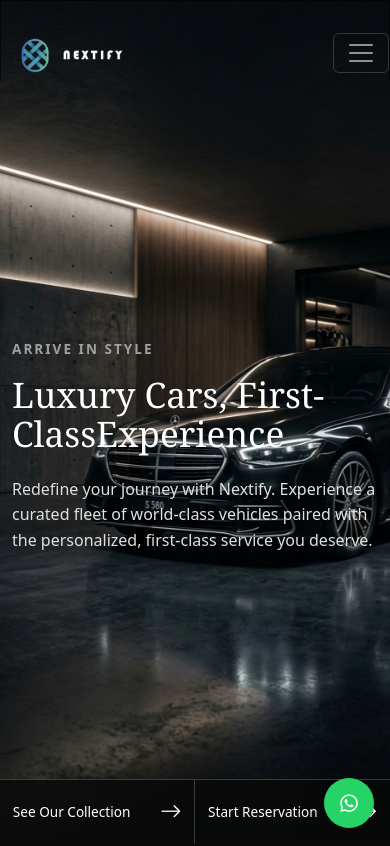
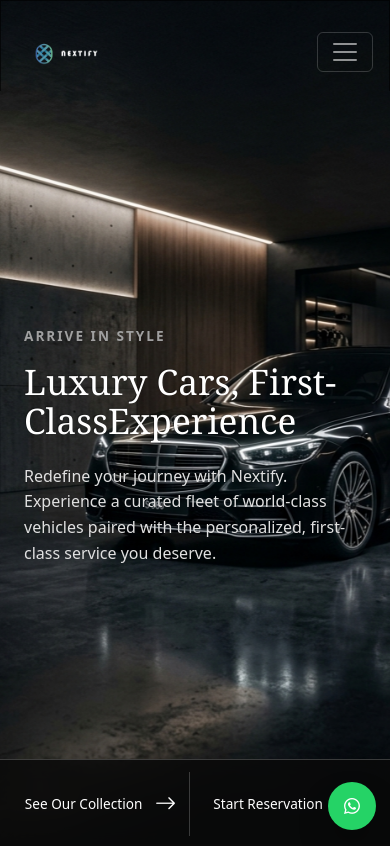
Before and after one commit to aadhilahamedd/Nextify, a React (Vite) app in the folder Front-end/Nextify/: page / in a window 390 px wide. Shown: the top 846 px of the page. Built offline with nearby package versions, Linux system fonts and the light colour scheme.

Commit message:
'update'

```diff
--- a/Front-end/Nextify/index.html
+++ b/Front-end/Nextify/index.html
@@ -3,7 +3,7 @@
   <head>
     <meta charset="UTF-8" />
     <link rel="icon" type="image/svg+xml" href="/favicon.svg" />
-    <meta name="viewport" content="width=1280" />
+    <meta name="viewport" content="width=device-width, initial-scale=1.0" />
     <title>nextify</title>
     <link href="https://cdn.jsdelivr.net/npm/bootstrap@5.3.8/dist/css/bootstrap.min.css" rel="stylesheet" integrity="sha384-sRIl4kxILFvY47J16cr9ZwB07vP4J8+LH7qKQnuqkuIAvNWLzeN8tE5YBujZqJLB" crossorigin="anonymous">
     <link rel="stylesheet" href="https://cdn.jsdelivr.net/npm/bootstrap-icons@1.11.3/font/bootstrap-icons.min.css">
--- a/Front-end/Nextify/src/App.css
+++ b/Front-end/Nextify/src/App.css
@@ -201,3 +201,81 @@
     transform: scale(1.8);
   }
 }
+
+@media (max-width: 768px) {
+  html,
+  body,
+  #root {
+    min-width: auto;
+    overflow-x: hidden;
+  }
+
+  body {
+    max-width: 100vw;
+  }
+
+  .container,
+  .container-fluid,
+  .container-sm,
+  .container-md,
+  .container-lg,
+  .container-xl,
+  .container-xxl {
+    max-width: 100% !important;
+    padding-left: 1rem !important;
+    padding-right: 1rem !important;
+  }
+
+  .row {
+    margin-left: 0 !important;
+    margin-right: 0 !important;
+  }
+
+  .row > [class*="col-"] {
+    flex: 0 0 100% !important;
+    max-width: 100% !important;
+    width: 100% !important;
+    padding-left: 0.5rem !important;
+    padding-right: 0.5rem !important;
+  }
+
+  .main-navbar,
+  .home-navbar {
+    padding-top: 0.75rem !important;
+    padding-bottom: 0.75rem !important;
+  }
+
+  .main-navbar .navbar-collapse {
+    background: rgba(0, 0, 0, 0.98) !important;
+    padding: 1rem !important;
+  }
+
+  .navbar-logo {
+    width: 60px !important;
+    transform: scale(1.1) !important;
+  }
+
+  .hero-bottom-bar {
+    flex-direction: column !important;
+    align-items: stretch !important;
+    gap: 0.65rem !important;
+    padding: 0.75rem 0.75rem 0.5rem !important;
+  }
+
+  .hero-bottom-btn {
+    width: 100% !important;
+    justify-content: center !important;
+  }
+
+  .whatsapp-float {
+    right: 14px !important;
+    bottom: 14px !important;
+    width: 48px !important;
+    height: 48px !important;
+    font-size: 1rem !important;
+  }
+
+  .overflow-hidden {
+    overflow-x: hidden !important;
+  }
+}
```
